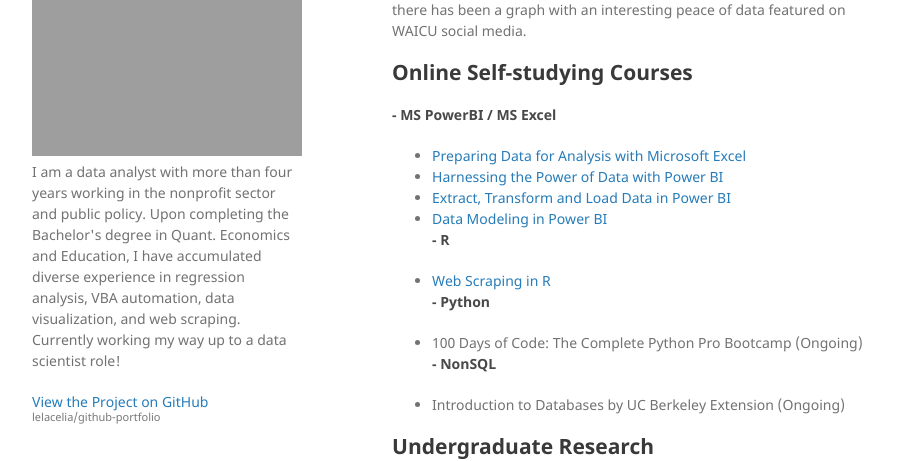
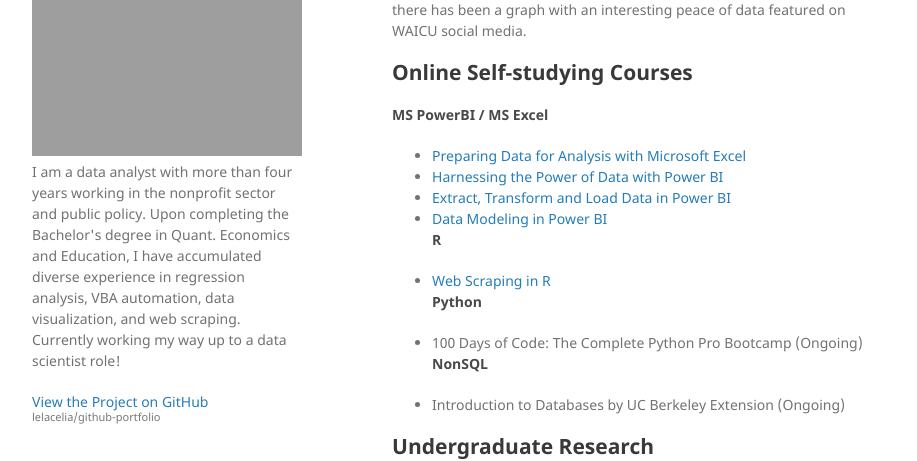
Before and after one commit to lelacelia/github-portfolio, a Jekyll site: the page built from index.md, in a window 1280 px wide and 900 px high, scrolled down 649 px. Shown: the part 155-616 px from the top of the window, without its empty margins (178-1095 px from the left). Built offline with Jekyll 4.4.1, drawn with Linux system fonts in a browser that asks for light colours; our own code applies the rules of GitHub Pages for plain Markdown files.

```diff
--- a/index.md
+++ b/index.md
@@ -18,16 +18,16 @@ _View the full repository of past Graph of the Month by clicking the link above.
 I initiated this Graph of the Month project with a goal to educate the public on current issues with higher education as well sa the different values of a college degree to an individual and a society. Starting in 2022, each month, there has been a graph with an interesting peace of data featured on WAICU social media.
 
 ## Online Self-studying Courses
-#### - MS PowerBI / MS Excel
+#### MS PowerBI / MS Excel
   - [Preparing Data for Analysis with Microsoft Excel](https://coursera.org/share/ead3a3a100e770970d45c29fe05c3190)
   - [Harnessing the Power of Data with Power BI](https://coursera.org/share/d19325d1354e992027bd2279cf3b6248)
   - [Extract, Transform and Load Data in Power BI](https://coursera.org/share/d3bd31949aad2775982b4ae6e862fdfc)
   - [Data Modeling in Power BI](https://coursera.org/share/0b9fe5fdcad83f51e203e978888f891c)
-#### - R
+#### R
   - [Web Scraping in R](https://www.datacamp.com/statement-of-accomplishment/course/97cc8fe1f68914b4a3621d5eed1daac69cae061d?raw=1)
-#### - Python
+#### Python
   - 100 Days of Code: The Complete Python Pro Bootcamp (Ongoing)
-#### - NonSQL
+#### NonSQL
   - Introduction to Databases by UC Berkeley Extension (Ongoing)
 
 ## Undergraduate Research
```
